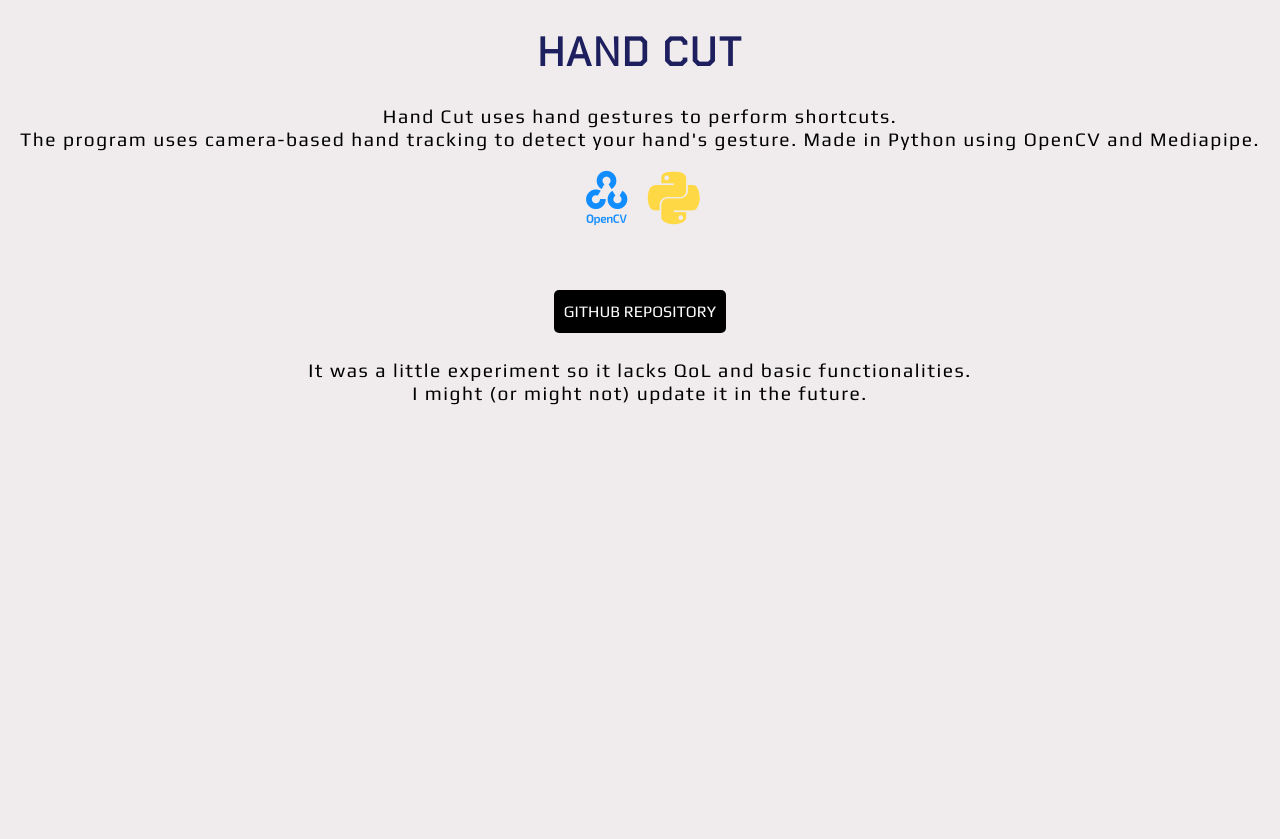
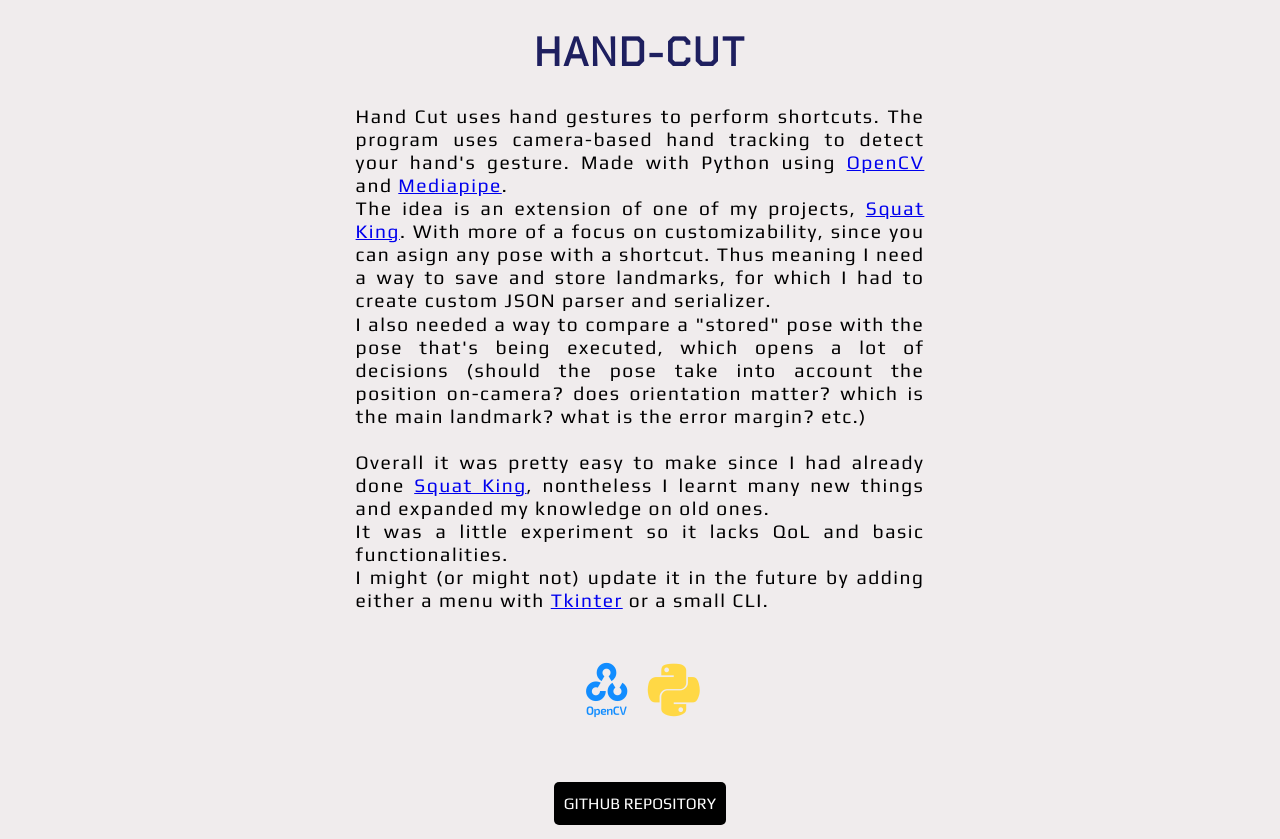
Before and after one commit to albertcaballero/albertcab.com, a Django app: page /hand_cut/ in a window 1280 px wide. Shown: the part 35-874 px from the top of the page. Before the commit the page ends 440 px from the top, so only its background shows below. Run offline with Django 4.2, Linux system fonts and the light colour scheme.

Commit message:
hand recorder update

```diff
--- a/main/settings.py
+++ b/main/settings.py
@@ -24,7 +24,7 @@ BASE_DIR = Path(__file__).resolve().parent.parent
 SECRET_KEY = 'django-insecure-#^j%sd3-!j%nuyp7vdq&c3ar1s*l*1!8wh5-11f9al=i4hl@p('
 
 # SECURITY WARNING: don't run with debug turned on in production!
-DEBUG = False
+DEBUG = True
 
 ALLOWED_HOSTS = ['localhost', 'albertcab.com', '127.0.0.1']
 
@@ -123,7 +123,6 @@ STATIC_ROOT = os.path.join(BASE_DIR, 'website', 'static_production')
 
 STATICFILES_DIRS = [os.path.join(BASE_DIR, 'website', 'static'),]
 
-STATICFILES_FINDERS = ['django.contrib.staticfiles.finders.AppDirectoriesFinder']
 
 # Default primary key field type
 # https://docs.djangoproject.com/en/4.2/ref/settings/#default-auto-field
--- a/website/templates/hand_cut.html
+++ b/website/templates/hand_cut.html
@@ -17,11 +17,25 @@
 <body>
 	{% include '_header_albert.html' %}
 	<div style="display: block; text-align: center;">
-		<h1 style="font-size: 40px;">Hand Cut</h1>
-		<p class="plaintext">
-			Hand Cut uses hand gestures to perform shortcuts.<br>
+		<h1 style="font-size: 40px;">Hand-Cut</h1>
+		<p>
+			Hand Cut uses hand gestures to perform shortcuts.
 			The program uses camera-based hand tracking to detect your hand's gesture.
-			Made in Python using OpenCV and Mediapipe.
+			Made with Python using <a href="https://opencv.org/" target="_blank">OpenCV</a> and
+			<a href="https://ai.google.dev/edge/mediapipe/solutions/vision/pose_landmarker" target="_blank">Mediapipe</a>.
+			<br>
+			The idea is an extension of one of my projects, <a href="/squat_king" target="_blank">Squat King</a>. With more of a focus on
+			customizability, since you can asign any pose with a shortcut. Thus meaning I need a way to save and store landmarks, for which I had
+			to create custom JSON parser and serializer.
+			<br>
+			I also needed a way to compare a "stored" pose with the pose that's being executed,
+			which opens a lot of decisions (should the pose take into account the position on-camera? does orientation matter? which is the main landmark? what is the error margin? etc.)
+			<br><br>
+			Overall it was pretty easy to make since I had already done <a href="/squat_king" target="_blank">Squat King</a>,
+			nontheless I learnt many new things and expanded my knowledge on old ones.<br>
+			It was a little experiment so it lacks QoL and basic functionalities.<br>
+			I might (or might not) update it in the future by adding either a menu with <a href="https://docs.python.org/3/library/tkinter.html" target="_blank">Tkinter</a>
+			or a small CLI.
 		</p>
 		<div style="font-size: 55px; display: block; margin-bottom: 50px;">
 			<i class="skill devicon-opencv-plain-wordmark colored" title="Open CV"></i>
@@ -31,15 +45,15 @@
 	<div style="display: block; text-align: center;">
 		<a href="https://github.com/albertcaballero/hand_recorder" target="_blank" class="btn">Github repository</a>
 	</div>
-	<p class="plaintext">
-		It was a little experiment so it lacks QoL and basic functionalities. <br>
-		I might (or might not) update it in the future.
-	</p>
 </body>
 
 
 <style>
-.plaintext {
+p {
+	width: 45%;
+	margin: auto;
+	margin-bottom: 50px;
+	text-align: justify;
 	font-size: larger;
 	letter-spacing: 1.5px;
 	line-height: 120%;
--- a/website/templates/squat_king.html
+++ b/website/templates/squat_king.html
@@ -16,7 +16,6 @@
 	{% include '_header_albert.html' %}
 	<div style="display: block; text-align: center;">
 		<img src="/static/squatking_logo.png" alt="[Squat King logo]" width="400">
-		<div style="width: 45%; margin: auto; margin-bottom: 50px;">
 			<p>
 				Squat King is a <a href="https://www.jump-king.com/" target="_blank">Jump King</a> pseudo-mod made with Python and
 				<a href="https://ai.google.dev/edge/mediapipe/solutions/vision/pose_landmarker" target="_blank">Mediapipe</a>.
@@ -37,8 +36,8 @@
 				This was my first "real" project, meaning public and open to everyone, and I learnt so many new concepts.
 				Most features implemented in the updates are thanks to the feedback I got.
 				<br>
-				As the name implies, you play by Squatting! <br>(No need to go to the gym anymore, trust me)</p>
-		</div>
+				As the name implies, you play by Squatting! <br>(No need to go to the gym anymore, trust me)
+			</p>
 		<iframe width="570" height="320" src="https://www.youtube.com/embed/gxWz56XSCUA"> </iframe> <br>
 		<strong>Note: This video is out of date (based on v1.0), refer to the <a href="#changelog">changelog</a> for the latest updates.</strong>
 	</div>
@@ -87,6 +86,7 @@ h2, h1{
 	/* text-shadow: 0 0 3px black; */
 }
 p {
+	width: 45%; margin: auto; margin-bottom: 50px;
 	text-align: justify;
 	font-size: larger;
 	letter-spacing: 1.5px;
```
Also changed, not shown: website/templates/home.html (+4 -4 lines).
